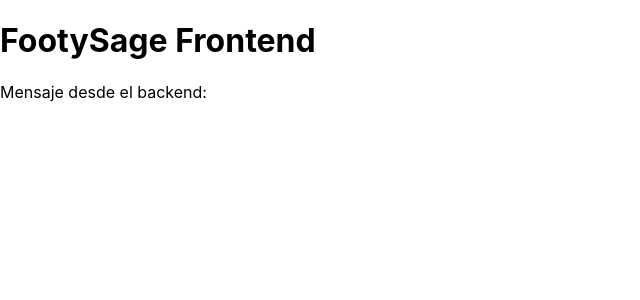
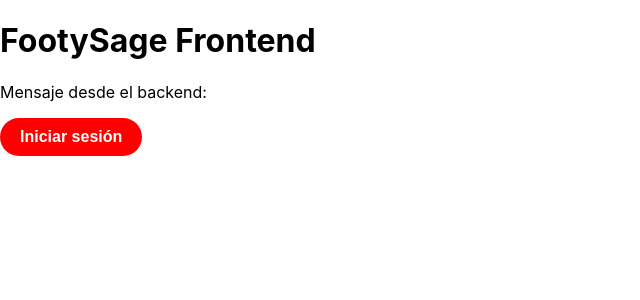
Before and after one commit to Jaime-Linares/FootySage, a React (Create React App) app in the folder frontend/: page / in a window 1280 px wide. Shown: the top 300 px of the page, without its empty margins (0-640 px from the left). Built offline with nearby package versions, Linux system fonts and the light colour scheme; no server answers.

Commit message:
feat: create custom button component

```diff
--- a/frontend/src/App.js
+++ b/frontend/src/App.js
@@ -1,4 +1,5 @@
 import React, { useEffect, useState } from 'react';
+import CustomButton from './components/CustomButton';
 
 
 function App() {
@@ -13,8 +14,17 @@ function App() {
 
   return (
     <div>
-      <h1>FootySage Frontend</h1>
-      <p>Mensaje desde el backend: {mensaje}</p>
+      <div>
+        <h1>FootySage Frontend</h1>
+        <p>Mensaje desde el backend: {mensaje}</p>
+      </div>
+      <div>
+        <CustomButton
+          title="Iniciar sesión"
+          onPress={() => console.log('Login')}
+          color="red"
+        />
+      </div>
     </div>
   );
 }
--- /dev/null
+++ b/frontend/src/components/CustomButton.jsx
@@ -0,0 +1,41 @@
+import React from 'react';
+import PropTypes from 'prop-types';
+
+
+const Button = ({ title, onPress, color = 'green', buttonStyle = {}, textStyle = {}, disabled = false }) => {
+  const baseButtonStyle = {
+    backgroundColor: disabled ? '#ccc' : color,
+    padding: '10px 20px',
+    border: 'none',
+    borderRadius: '25px',
+    cursor: disabled ? 'not-allowed' : 'pointer',
+    opacity: disabled ? 0.5 : 1,
+    transition: 'all 0.3s ease-in-out',
+    ...buttonStyle,
+  };
+
+  const baseTextStyle = {
+    color: '#fff',
+    fontWeight: 'bold',
+    fontSize: '16px',
+    ...textStyle,
+  };
+
+  return (
+    <button style={baseButtonStyle} onClick={onPress} disabled={disabled}>
+      <span style={baseTextStyle}>{title}</span>
+    </button>
+  );
+};
+
+Button.propTypes = {
+  title: PropTypes.string.isRequired,
+  onPress: PropTypes.func.isRequired,
+  color: PropTypes.string,
+  buttonStyle: PropTypes.object,
+  textStyle: PropTypes.object,
+  disabled: PropTypes.bool,
+};
+
+
+export default Button;
```
